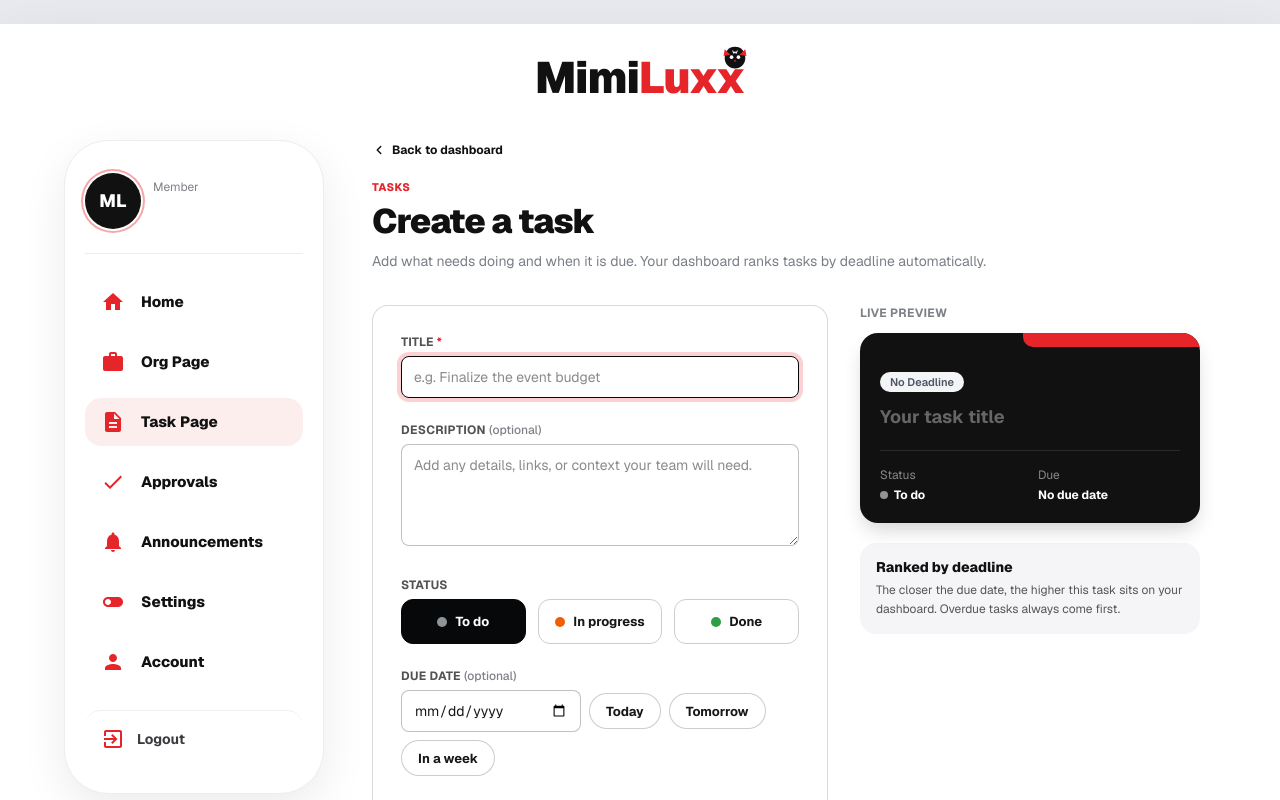
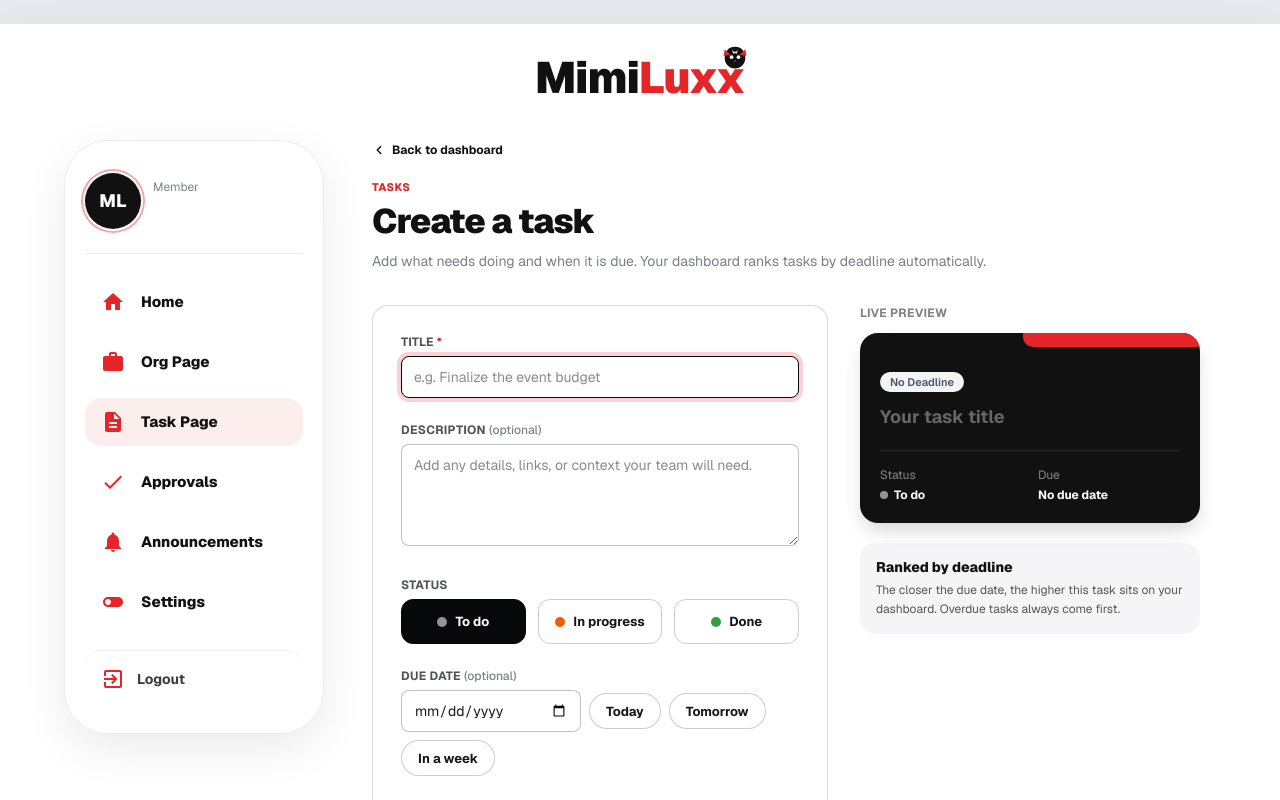
Before and after one commit to VioletForU/MimiLuxx, a Next.js app in the folder my-app-mimiluxx/: page /tasks/new in a window 1280 px wide. Shown: the top 800 px of the page. Built offline with nearby package versions, Linux system fonts and the light colour scheme; no server answers.

Commit message:
change app sidebar

```diff
--- a/my-app-mimiluxx/components/app_navigation/AppSidebar.tsx
+++ b/my-app-mimiluxx/components/app_navigation/AppSidebar.tsx
@@ -72,10 +72,6 @@ export default async function AppSidebar({ active }: { active?: SidebarKey }) {
         {item("approvals", "/approvals/overdue", ICONS.check, "Approvals")}
         {item("announcements", "/announcements", ICONS.bell, "Announcements")}
         {item("settings", "/settings", ICONS.settings, "Settings")}
-        <Link href="/settings" className={idle}>
-          <Icon path={ICONS.account} />
-          <span>Account</span>
-        </Link>
         {profile?.role === "President" && item("admin", "/admin/users", ICONS.account, "Admin")}
 
         <SidebarLogout>
```
